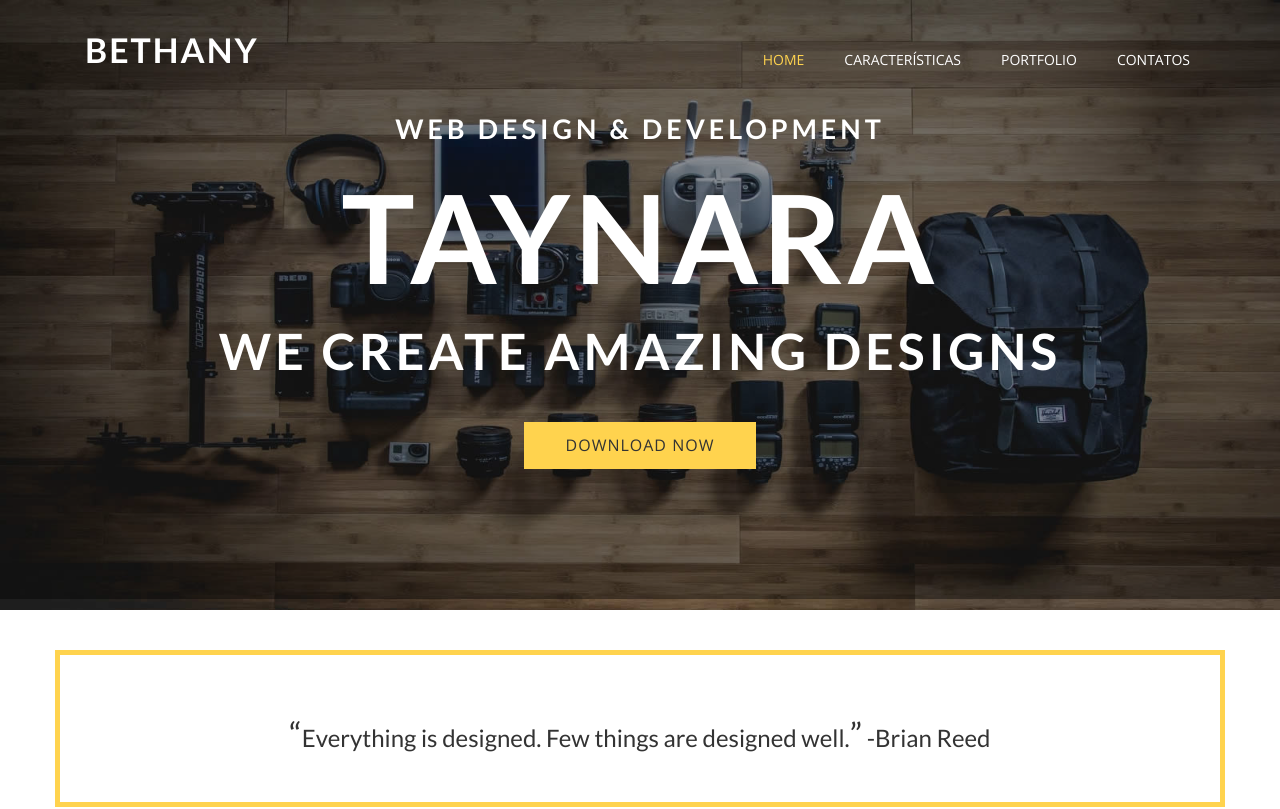
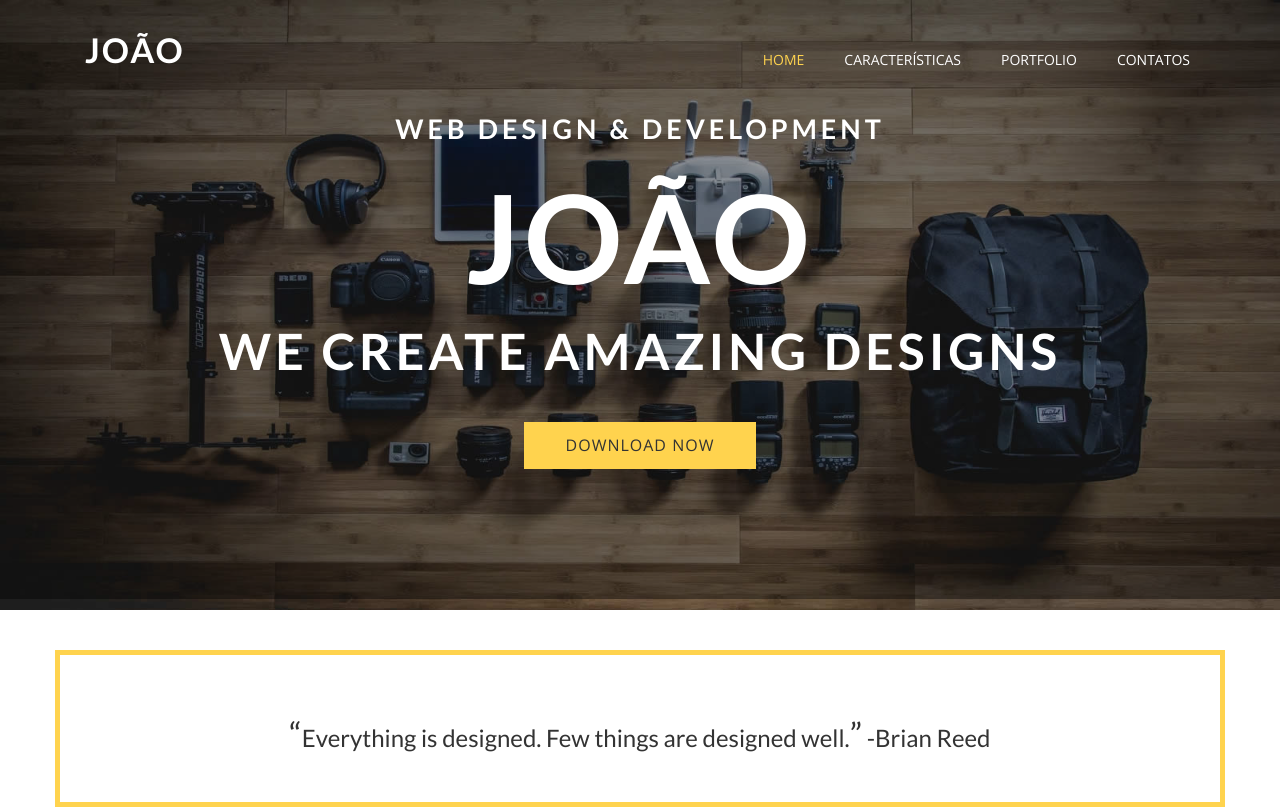
Before and after one commit to JohnAdada/prova, a plain HTML site: page index.html in a window 1280 px wide. Shown: the top 809 px of the page. Drawn offline with nearby package versions, Linux system fonts and the light colour scheme.

Commit message:
mudei o nome

```diff
--- a/index.html
+++ b/index.html
@@ -32,7 +32,7 @@
               <button type="button" class="navbar-toggle collapsed" data-toggle="collapse" data-target="#mynavbar" aria-expanded="false" aria-controls="navbar">
                             <span class="fa fa-bars"></span>
                         </button>
-              <a href="index.html" class="navbar-brand">Bethany</a>
+              <a href="index.html" class="navbar-brand">João</a>
             </div>
             <div class="collapse navbar-collapse navbar-right" id="mynavbar">
               <ul class="nav navbar-nav">
@@ -49,7 +49,7 @@
       <div class="container text-center">
         <div class="wrapper wow fadeInUp delay-05s">
           <h2 class="top-title">Web Design & Development</h2>
-          <h3 class="title">Taynara</h3>
+          <h3 class="title">João</h3>
           <h4 class="sub-title">We Create amazing designs</h4>
           <button type="submit" class="btn btn-submit">Download Now</button>
         </div>
```
